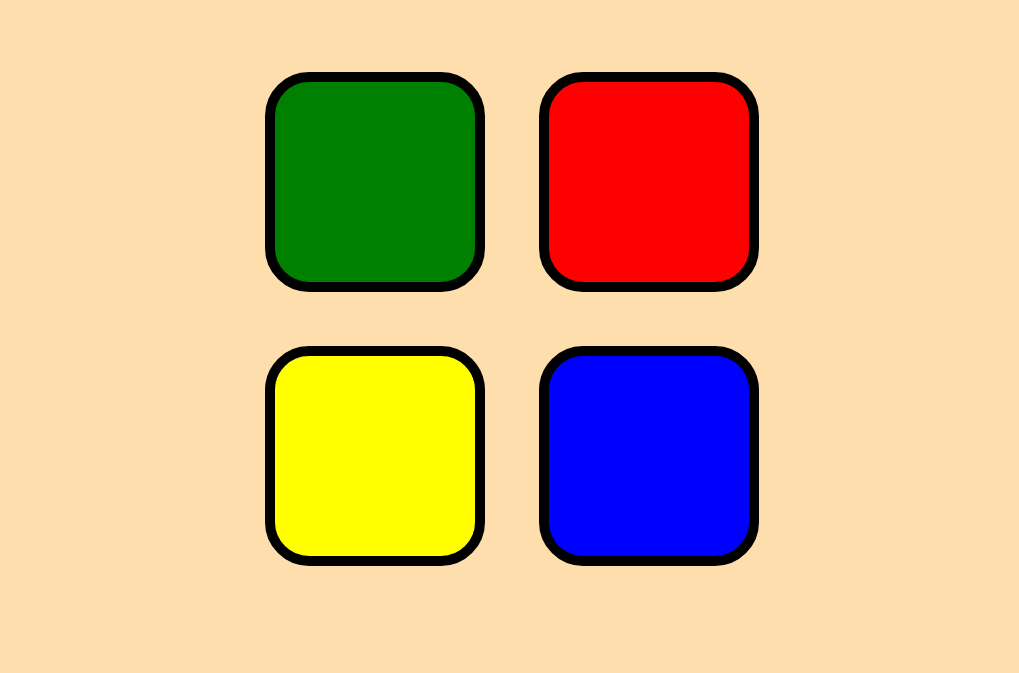
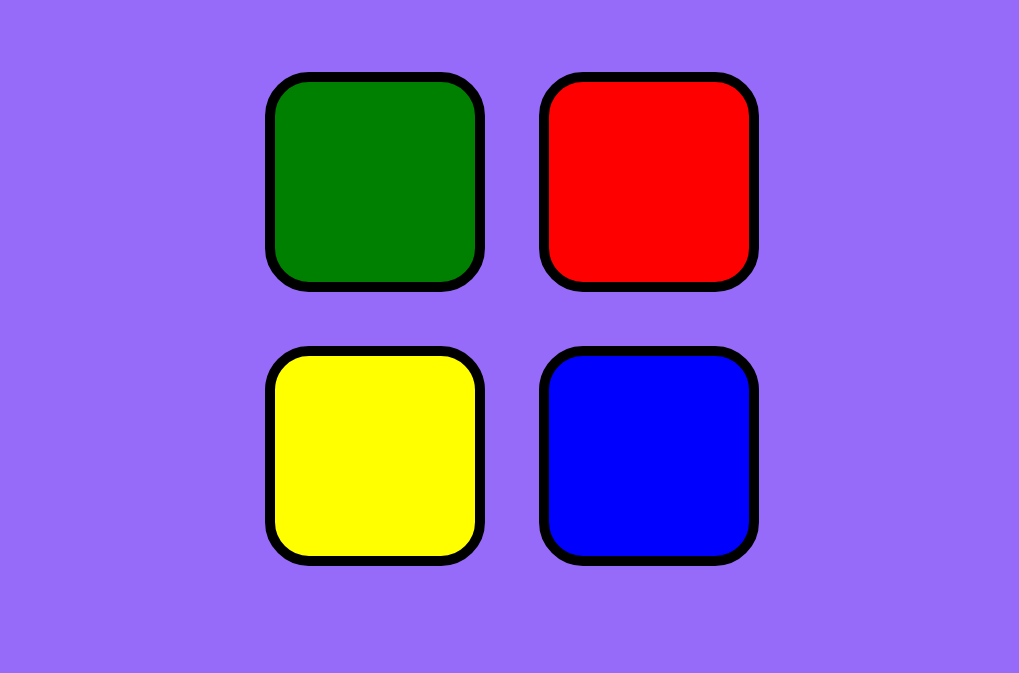
Before and after one commit to zunaidansari/simon, a plain HTML site: page index.html in a window 1280 px wide. Shown: the part 127-800 px from the top of the page, without its empty margins (128-1147 px from the left). Drawn offline with nearby package versions, Linux system fonts and the light colour scheme.

Commit message:
Update styles.css

```diff
--- a/styles.css
+++ b/styles.css
@@ -1,6 +1,6 @@
 body {
   text-align: center;
-  background-color: #FFDEAD;
+  background-color: #966BFA;
 }
 
 #level-title {
```
